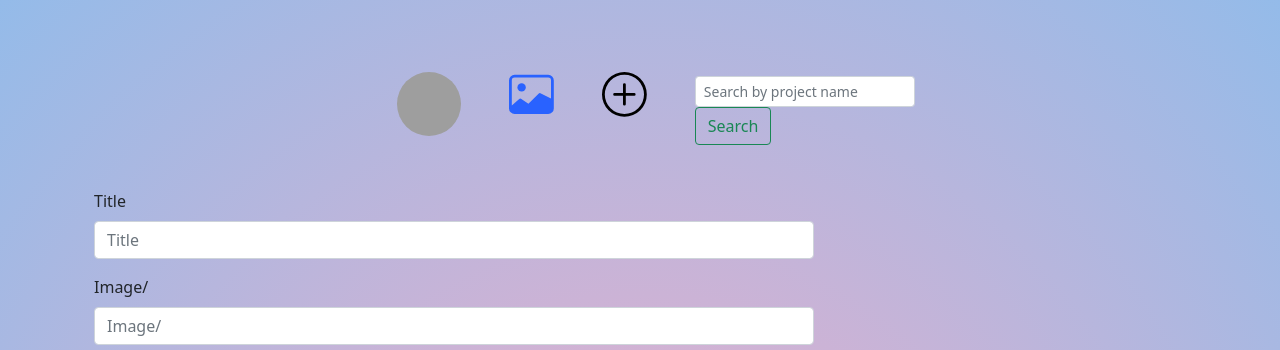
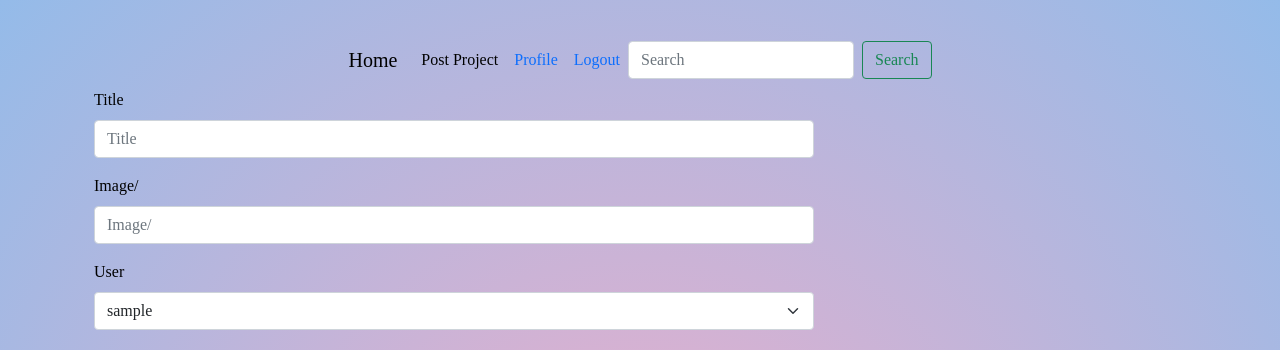
Before and after one commit to SaretoTracy/Project-Awwards, a Django app: page /post/ in a window 1280 px wide. Shown: the top 350 px of the page. Run offline with Django 4.2, Linux system fonts and the light colour scheme; the visitor is signed in with stand-in values (Sample User, id 1); data comes from the database, SQL or seed files in the repository; some libraries are stand-ins or nearby versions; grey boxes are pictures that could not be loaded.

Commit message:
style navbar

```diff
--- a/projects/templates/navbar.html
+++ b/projects/templates/navbar.html
@@ -1,63 +1,27 @@
-<!DOCTYPE html>
-<html lang="en">
-
-<head>
-    <meta charset="UTF-8">
-    <meta http-equiv="X-UA-Compatible" content="IE=edge">
-    <meta name="viewport" content="width=device-width, initial-scale=1.0">
-    <link href="https://cdn.jsdelivr.net/npm/bootstrap@5.1.3/dist/css/bootstrap.min.css" rel="stylesheet" integrity="sha384-1BmE4kWBq78iYhFldvKuhfTAU6auU8tT94WrHftjDbrCEXSU1oBoqyl2QvZ6jIW3" crossorigin="anonymous">
-    <script src="https://cdn.jsdelivr.net/npm/bootstrap@5.1.3/dist/js/bootstrap.bundle.min.js" integrity="sha384-ka7Sk0Gln4gmtz2MlQnikT1wXgYsOg+OMhuP+IlRH9sENBO0LRn5q+8nbTov4+1p" crossorigin="anonymous"></script>
-    <link rel="stylesheet" href="style.css">
-    <title>Document</title>
-</head>
-
-<body>
+<nav class="navbar navbar-expand-lg ">
+    <div class="container-fluid">
+        <a class="navbar-brand" href="{%url 'projects'%}">Home</a>
+        <button class="navbar-toggler" type="button" data-bs-toggle="collapse" data-bs-target="#navbarSupportedContent" aria-controls="navbarSupportedContent" aria-expanded="false" aria-label="Toggle navigation">
+        <span class="navbar-toggler-icon"></span>
+      </button>
+        <div class="collapse navbar-collapse" id="navbarSupportedContent">
+            <ul class="navbar-nav me-auto mb-2 mb-lg-0">
+                <li class="nav-item">
+                    <a class="nav-link active" aria-current="page" href="{%url 'post'%}">Post Project</a>
+                </li>
+                <li class="nav-item">
+                    <a class="nav-link" href="{%url 'profile'%}">Profile</a>
+                </li>
 
 
-    <nav class="amazing-tabs">
-
-        <ul class="main-tabs">
-            <li>
-                <a href="{%url 'projects'%}"><button class="round-button" style="--round-button-active-color: #00c853" data-translate-value="200%" data-color="green">
-                        <button class=https://i.pinimg.com/564x/71/89/88/718988215800391b6050182a28ca6810.jpg "round-button" data-translate-value="0" data-color="red">
-                          <span class="avatar">
-                            <img src="https://i.pinimg.com/564x/71/89/88/718988215800391b6050182a28ca6810.jpg" alt="user avatar" />
-                          </span>
-                        </button>
-                    </li>
-                    <li>
-                        <a href="{%url 'profile'%}"><button class="round-button" style="--round-button-active-color: #00c853" data-translate-value="200%" data-color="green">
-                                <button class="round-button gallery active" style="--round-button-active-color: #2962ff" data-translate-value="100%" data-color="blue">
-                          <svg fill="currentColor" viewBox="0 0 16 16">
-                            <path d="M6.002 5.5a1.5 1.5 0 1 1-3 0 1.5 1.5 0 0 1 3 0z" />
-                            <path d="M2.002 1a2 2 0 0 0-2 2v10a2 2 0 0 0 2 2h12a2 2 0 0 0 2-2V3a2 2 0 0 0-2-2h-12zm12 1a1 1 0 0 1 1 1v6.5l-3.777-1.947a.5.5 0 0 0-.577.093l-3.71 3.71-2.66-1.772a.5.5 0 0 0-.63.062L1.002 12V3a1 1 0 0 1 1-1h12z" />
-                          </svg>
-                        </button>
-                            </li>
-                            <li>
-                                <a href="{%url 'post'%}"><button class="round-button" style="--round-button-active-color: #00c853" data-translate-value="200%" data-color="green">
-                          <svg fill="currentColor" viewBox="0 0 16 16">
-                            <path d="M8 15A7 7 0 1 1 8 1a7 7 0 0 1 0 14zm0 1A8 8 0 1 0 8 0a8 8 0 0 0 0 16z" />
-                            <path d="M8 4a.5.5 0 0 1 .5.5v3h3a.5.5 0 0 1 0 1h-3v3a.5.5 0 0 1-1 0v-3h-3a.5.5 0 0 1 0-1h3v-3A.5.5 0 0 1 8 4z" />
-                          </svg>
-                        </button></a>
-            </li>
-
-            <li>
-                <form action="{% url 'search' %}" class="form-inline mr-auto my-1">
-                    <div class="md-form form-sm my-0">
-                        <input class="form-control form-control-sm mr-sm-2 mb-0" name="search" id="search_project" type="search" placeholder="Search by project name " aria-label="Search">
-                        <button class="btn btn-outline-success" type="submit">Search</button>
-                    </div>
-                </form>
-            </li>
-        </ul>
-
+                <li class="nav-item">
+                    <a class="nav-link" href="#">Logout</a>
+                </li>
+            </ul>
+            <form action="{% url 'search' %}" class="d-flex">
+                <input class="form-control me-2" type="search" placeholder="Search" aria-label="Search">
+                <button class="btn btn-outline-success" type="submit">Search</button>
+            </form>
         </div>
-        </div>
-    </nav>
-
-
-</body>
-
-</html>
+    </div>
+</nav>
```
